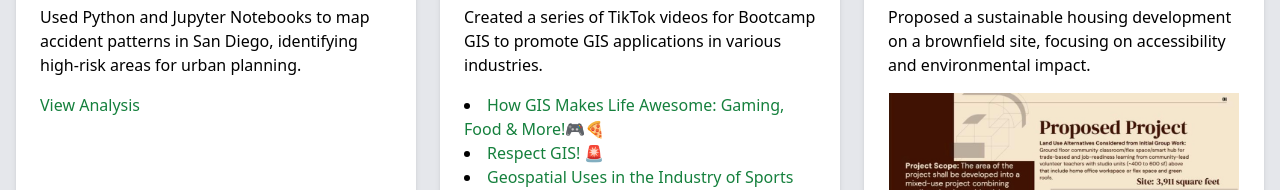
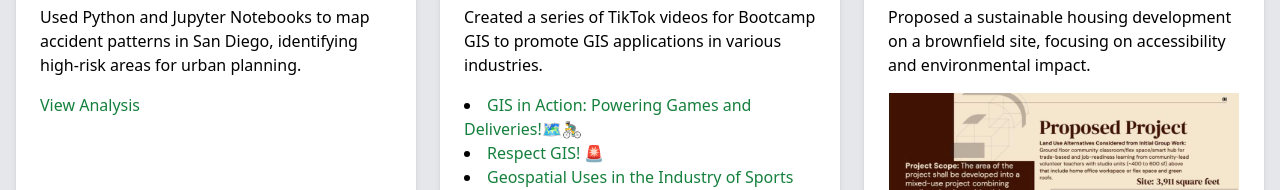
Before and after one commit to nickvaughn66/nickvaughn66.github.io, a plain HTML site: page index.html in a window 1280 px wide. Shown: the part 891-1081 px from the top of the page. Drawn offline with nearby package versions, Linux system fonts and the light colour scheme.

Commit message:
Update index.html
changed tiktok title

```diff
--- a/index.html
+++ b/index.html
@@ -56,7 +56,7 @@
           <h3 class="text-xl font-semibold mb-2">GIS Video Campaign</h3>
           <p class="mb-4">Created a series of TikTok videos for Bootcamp GIS to promote GIS applications in various industries.</p>
           <ul class="list-disc list-inside">
-            <li><a href="https://www.tiktok.com/@bootcampgis/video/7446521451362176302" class="text-green-700 hover:underline">How GIS Makes Life Awesome: Gaming, Food & More!🎮🍕</a></li>
+            <li><a href="https://www.tiktok.com/@bootcampgis/video/7446521451362176302" class="text-green-700 hover:underline">GIS in Action: Powering Games and Deliveries!🗺️🚴‍♂️</a></li>
             <li><a href="https://www.tiktok.com/@bootcampgis/video/7449109963038887210" class="text-green-700 hover:underline">Respect GIS! 🚨</a></li>
             <li><a href="https://www.tiktok.com/@bootcampgis/video/7444644310651309354" class="text-green-700 hover:underline">Geospatial Uses in the Industry of Sports 🏈</a></li>
             <li><a href="https://www.tiktok.com/@bootcampgis/video/7460954413994216750" class="text-green-700 hover:underline">Wildfire Managament 🌲🔥</a></li>
```
